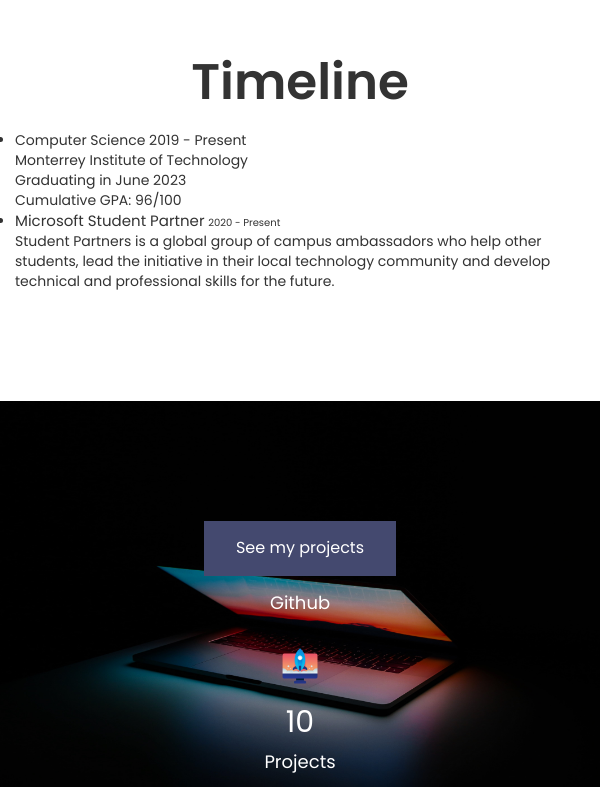
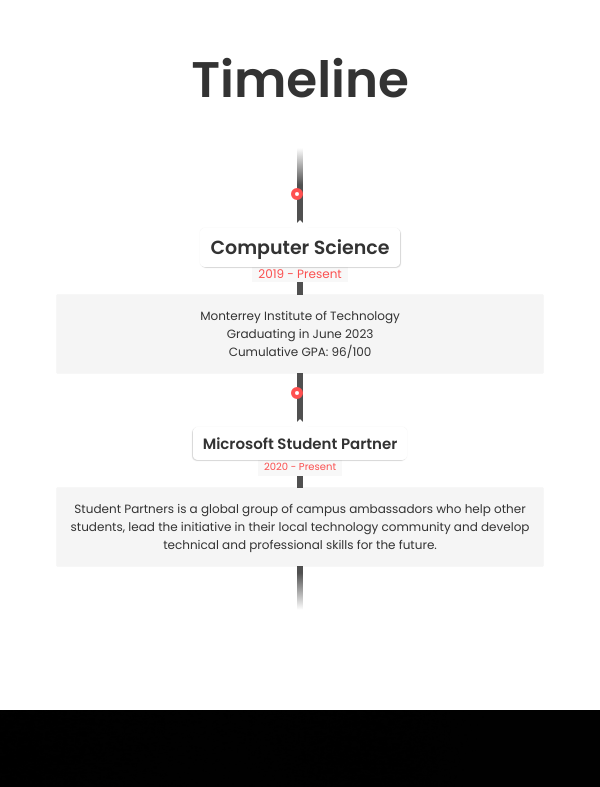
Before and after one commit to carlosseda-code/carlosseda-code.github.io, a plain HTML site: page index.html in a window 600 px wide. Shown: the part 2960-3747 px from the top of the page. Drawn offline with nearby package versions, Linux system fonts and the light colour scheme; a web font is replaced by a local one.

Commit message:
Add files via upload

```diff
--- a/css/index.css
+++ b/css/index.css
@@ -139,89 +139,7 @@
 .imgfade{
     display:none;
 }
-.line {
-    width: 150px;
-    height: 2px;
-    background: #3c3c3c;
-    margin: auto;
-    position: relative;
-    margin-top:10px;
-}
-.line::before {
-    width: 15px;
-    height: 15px;
-    background: #3c3c3c;
-    position: absolute;
-    content: '';
-    left: 0;
-    bottom: -350%;
-    border-radius: 100%;
-}
-.line::after {
-    width: 15px;
-    height: 15px;
-    background: #3c3c3c;
-    position: absolute;
-    content: '';
-    right: 0;
-    bottom: -350%;
-    border-radius: 100%;
-}
-.timeline {
-    position: relative;
-    max-width: 1200px;
-    margin: 0 auto;
-}
-.timeline::after {
-    position: absolute;
-    content: '';
-    bottom: 0;
-    left: 50%;
-    margin-left: -3px;
-    border-radius: 30px;
-    z-index: -1;
-    width: 6px;
-    background-color: #dddddd;
-    top: 0;
-}
-.wrapper {
-    width: 100%;
-    padding-left: 70px;
-    padding-right: 25px;
-    background-color: inherit;
-    width: 50%;
-    padding: 10px 40px;
-    position: relative;
-}
-.content {
-    position: relative;
-    padding: 20px 30px;
-    border-radius: 6px;
-    background-color: #ffffff;
-    box-shadow: rgba(58,78,95,0.4) 0 10px 16px, rgba(58,78,95,0.05) 0 -5px 16px;
-}
-.content:hover {
-    background: #81a6c6;
-    -webkit-transition: ease-in-out .9s;
-    -moz-transition: ease-in-out .9s;
-    -ms-transition: ease-in-out .9s;
-    -o-transition: ease-in-out .9s;
-    transition: ease-in-out .9s;
-}
-.left {
-    right:25% !important;
-}
-.right {
-    left: 25% !important;
-}
-.edu::before {
-    content: '----';
-    padding-right: 10px;
-}
-.edu::after {
-    content: '----';
-    padding-left: 10px;
-}
+
 
 .statistic-area {
     background-image: url(../images/opac.jpg);
@@ -266,3 +184,278 @@
     transition: .6s ease !important;
     -webkit-transition: all 0.5s ease;
 }
+
+
+.timeline2 {
+  position: relative;
+  width: 662px;
+  margin: 0 auto;
+  margin-top: 20px;
+  padding: 1em 0;
+  list-style-type: none;
+}
+
+.timeline2:before {
+  position: absolute;
+  left: 50%;
+  top: 0;
+  content: ' ';
+  display: block;
+  width: 6px;
+  height: 100%;
+  margin-left: -3px;
+  background: rgb(80,80,80);
+  background: -moz-linear-gradient(top, rgba(80,80,80,0) 0%, rgb(80,80,80) 8%, rgb(80,80,80) 92%, rgba(80,80,80,0) 100%);
+  background: -webkit-gradient(linear, left top, left bottom, color-stop(0%,rgba(30,87,153,1)), color-stop(100%,rgba(125,185,232,1)));
+  background: -webkit-linear-gradient(top, rgba(80,80,80,0) 0%, rgb(80,80,80) 8%, rgb(80,80,80) 92%, rgba(80,80,80,0) 100%);
+  background: -o-linear-gradient(top, rgba(80,80,80,0) 0%, rgb(80,80,80) 8%, rgb(80,80,80) 92%, rgba(80,80,80,0) 100%);
+  background: -ms-linear-gradient(top, rgba(80,80,80,0) 0%, rgb(80,80,80) 8%, rgb(80,80,80) 92%, rgba(80,80,80,0) 100%);
+  background: linear-gradient(to bottom, rgba(80,80,80,0) 0%, rgb(80,80,80) 8%, rgb(80,80,80) 92%, rgba(80,80,80,0) 100%);
+
+  z-index: 5;
+}
+
+.timeline2 li {
+  padding: 1em 0;
+}
+
+.timeline2 li:after {
+  content: "";
+  display: block;
+  height: 0;
+  clear: both;
+  visibility: hidden;
+}
+
+.direction-l {
+  position: relative;
+  width: 300px;
+  float: left;
+  text-align: right;
+}
+
+.direction-r {
+  position: relative;
+  width: 300px;
+  float: right;
+}
+
+.flag-wrapper {
+  position: relative;
+  display: inline-block;
+
+  text-align: center;
+}
+
+.flag {
+  position: relative;
+  display: inline;
+  background: rgb(248,248,248);
+  padding: 6px 10px;
+  border-radius: 5px;
+  font-weight: 600;
+  text-align: left;
+    font-size: 19px;
+}
+
+.direction-l .flag {
+  -webkit-box-shadow: -1px 1px 1px rgba(0,0,0,0.15), 0 0 1px rgba(0,0,0,0.15);
+  -moz-box-shadow: -1px 1px 1px rgba(0,0,0,0.15), 0 0 1px rgba(0,0,0,0.15);
+  box-shadow: -1px 1px 1px rgba(0,0,0,0.15), 0 0 1px rgba(0,0,0,0.15);
+}
+
+.direction-r .flag {
+  -webkit-box-shadow: 1px 1px 1px rgba(0,0,0,0.15), 0 0 1px rgba(0,0,0,0.15);
+  -moz-box-shadow: 1px 1px 1px rgba(0,0,0,0.15), 0 0 1px rgba(0,0,0,0.15);
+  box-shadow: 1px 1px 1px rgba(0,0,0,0.15), 0 0 1px rgba(0,0,0,0.15);
+}
+
+.direction-l .flag:before,
+.direction-r .flag:before {
+  position: absolute;
+  top: 50%;
+  right: -40px;
+  content: ' ';
+  display: block;
+  width: 18px;
+  height: 18px;
+  margin-top: -10px;
+  background: #fff;
+  border-radius: 10px;
+  border: 4px solid rgb(224, 78, 78);
+  z-index: 10;
+}
+
+.direction-r .flag:before {
+  left: -40px;
+}
+
+.direction-l .flag:after {
+  content: "";
+  position: absolute;
+  left: 100%;
+  top: 50%;
+  height: 0;
+  width: ;
+  margin-top: -8px;
+  border: solid transparent;
+  border-left-color: rgb(248,248,248);
+  border-width: 8px;
+  pointer-events: none;
+}
+
+.direction-r .flag:after {
+  content: "";
+  position: absolute;
+  right: 100%;
+  top: 50%;
+  height: 0;
+  width: 0;
+  margin-top: -8px;
+  border: solid transparent;
+  border-right-color: rgb(248,248,248);
+  border-width: 8px;
+  pointer-events: none;
+}
+
+.time-wrapper {
+  display: inline;
+
+  line-height: 1em;
+  font-size: 0.66666em;
+  color: rgb(250,80,80);
+  vertical-align: middle;
+}
+
+.direction-l .time-wrapper {
+  float: left;
+}
+
+.direction-r .time-wrapper {
+  float: right;
+}
+
+.time {
+  display: inline-block;
+  padding: 4px 6px;
+  background: rgb(248,248,248);
+    font-size: 12px;
+}
+
+.desc {
+  margin: 1em 0.75em 0 0;
+
+  font-size: 12px;
+  //font-style: italic;
+  line-height: 1.5em;
+}
+
+.direction-r .desc {
+  margin: 1em 0 0 0.75em;
+}
+
+@media screen and (max-width: 660px) {
+
+.timeline2 {
+ 	width: 100%;
+	padding: 4em 0 1em 0;
+}
+
+.timeline2 li {
+	padding: 30px;
+}
+
+.direction-l,
+.direction-r {
+	float: none;
+	width: 100%;
+
+	text-align: center;
+}
+
+.flag-wrapper {
+	text-align: center;
+}
+
+.flag {
+	background: rgb(255,255,255);
+	z-index: 15;
+}
+
+.direction-l .flag:before,
+.direction-r .flag:before {
+  position: absolute;
+  top: -30px;
+	left: 50%;
+	content: ' ';
+	display: block;
+	width: 12px;
+	height: 12px;
+	margin-left: -9px;
+	background: #fff;
+	border-radius: 10px;
+	border: 4px solid rgb(255,80,80);
+	z-index: 10;
+}
+
+.direction-l .flag:after,
+.direction-r .flag:after {
+	content: "";
+	position: absolute;
+	left: 50%;
+	top: -8px;
+	height: 0;
+	width: 0;
+	margin-left: -8px;
+	border: solid transparent;
+	border-bottom-color: rgb(255,255,255);
+	border-width: 8px;
+	pointer-events: none;
+}
+
+.time-wrapper {
+	display: block;
+	position: relative;
+	margin: 4px 0 0 0;
+	z-index: 14;
+}
+
+.direction-l .time-wrapper {
+	float: none;
+}
+
+.direction-r .time-wrapper {
+	float: none;
+}
+
+.desc {
+	position: relative;
+	margin: 1em 0 0 0;
+	padding: 1em;
+	background: rgb(245,245,245);
+	-webkit-box-shadow: 0 0 1px rgba(0,0,0,0.20);
+	-moz-box-shadow: 0 0 1px rgba(0,0,0,0.20);
+	box-shadow: 0 0 1px rgba(0,0,0,0.20);
+
+  z-index: 15;
+}
+
+.direction-l .desc,
+.direction-r .desc {
+	position: relative;
+	margin: 1em 1em 0 1em;
+	padding: 1em;
+
+  z-index: 15;
+}
+
+}
+
+@media screen and (min-width: 400px ?? max-width: 660px) {
+
+.direction-l .desc,
+.direction-r .desc {
+	margin: 1em 4em 0 4em;
+}
+
+}
```
